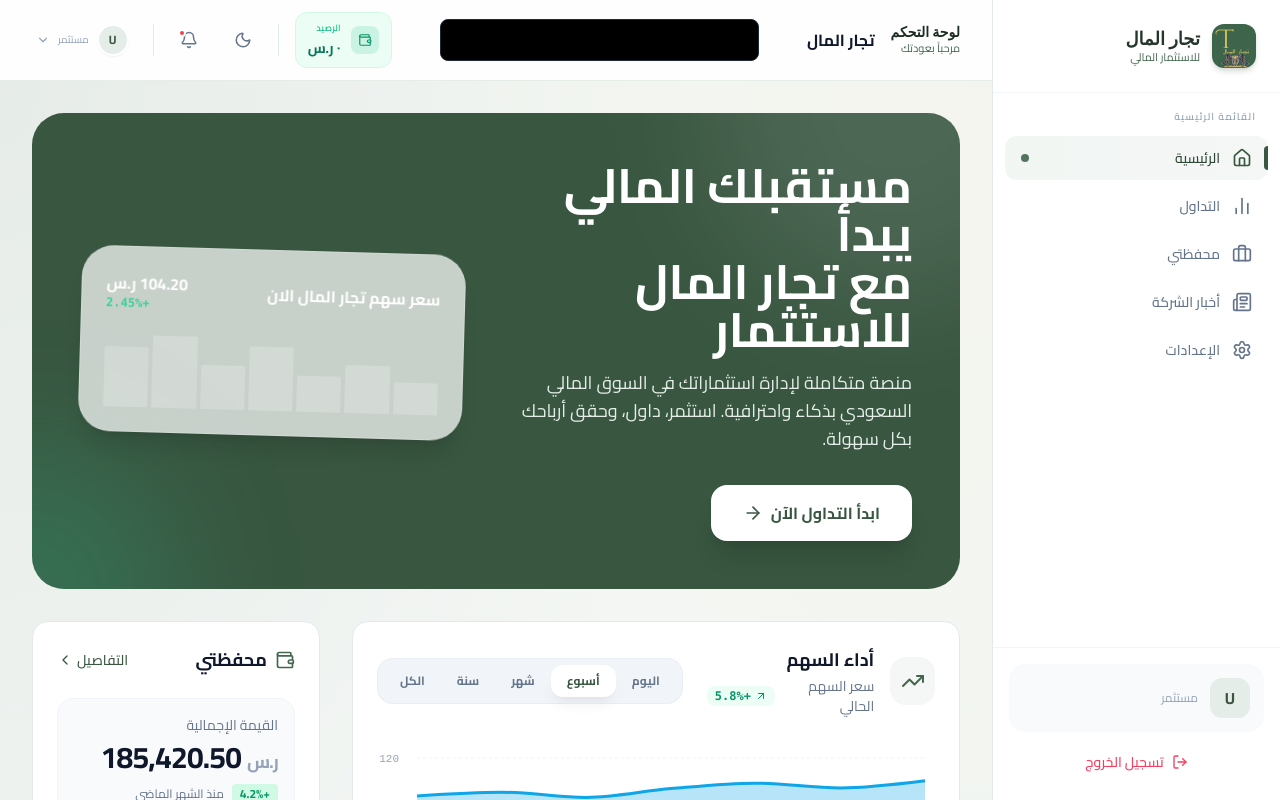
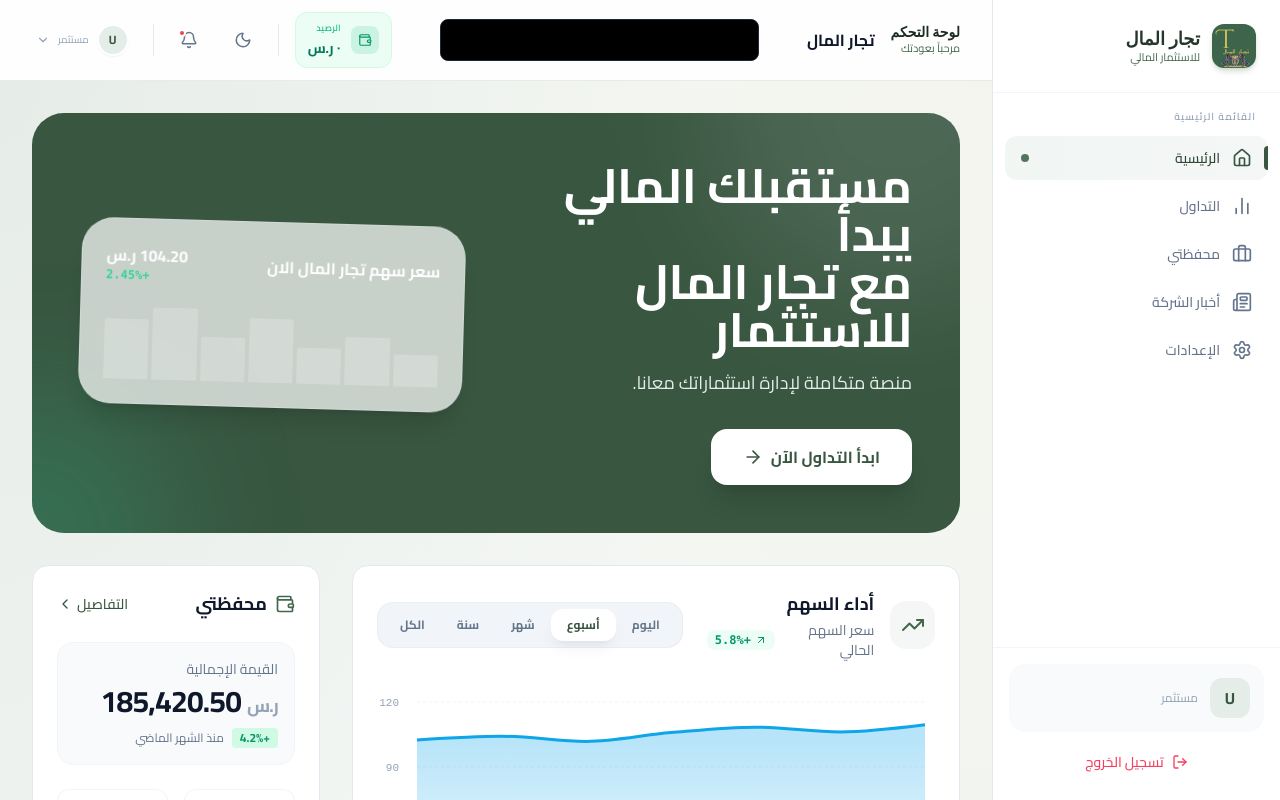
Before and after one commit to ziad-mohamed-mern/moneyTradesArrows, a React (Vite) app: page / in a window 1280 px wide. Shown: the top 800 px of the page. Built offline with nearby package versions, Linux system fonts and the light colour scheme; no server answers; sample sign-in values are in the browser's storage.

Commit message:
last-update

```diff
--- a/src/components/dashboard/HeroSection.jsx
+++ b/src/components/dashboard/HeroSection.jsx
@@ -19,10 +19,10 @@ const HeroSection = () => {
         <div className="flex-1 text-center md:text-right">
 
           <h2 className="text-3xl md:text-5xl font-bold text-white mb-4 leading-tight">
-            مستقبلك المالي يبدأ <br /> مع تجار المال للاستثمار
+            مستقبلك المالي <br />يبدأ <br /> مع تجار المال <br /> للاستثمار
           </h2>
           <p className="text-primary-100 mb-8 max-w-xl mx-auto md:mx-0 text-lg">
-            منصة متكاملة لإدارة استثماراتك في السوق المالي السعودي بذكاء واحترافية. استثمر، داول، وحقق أرباحك بكل سهولة.
+            منصة متكاملة لإدارة استثماراتك معانا.
           </p>
 
           <div className="flex flex-wrap items-center justify-center md:justify-start gap-4">
```
